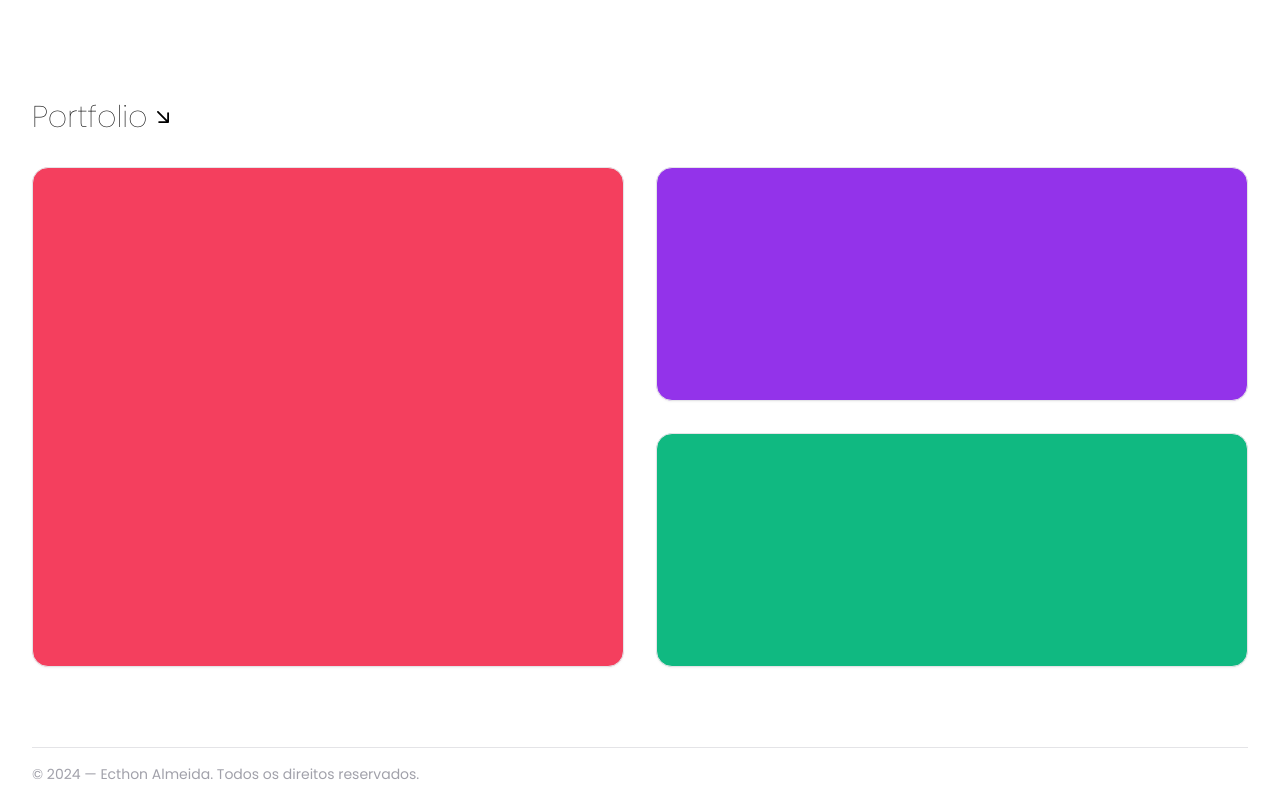
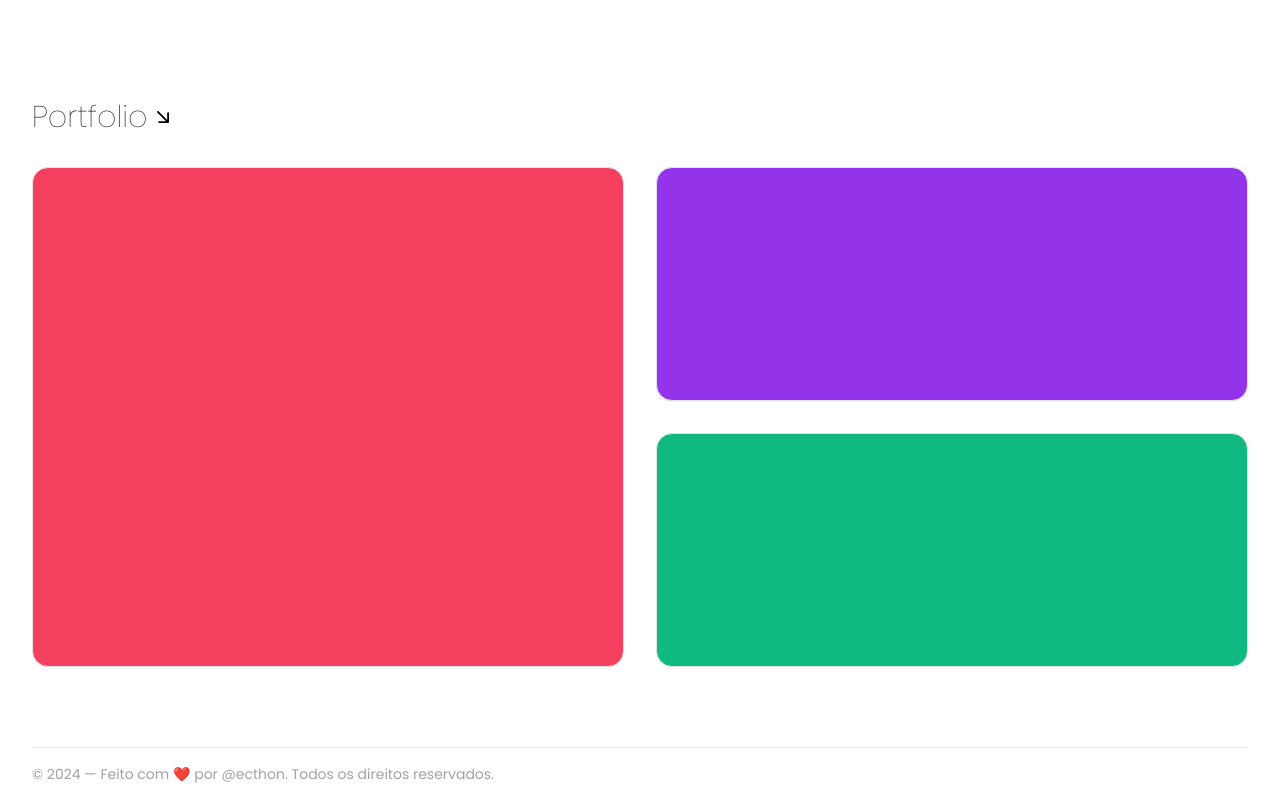
Before and after one commit to ecthon/ecthon-app, a Next.js app: page / in a window 1280 px wide. Shown: the part 541-1341 px from the top of the page. Built offline with nearby package versions, Linux system fonts and the light colour scheme.

Commit message:
Footer info

```diff
--- a/src/components/footer.tsx
+++ b/src/components/footer.tsx
@@ -5,7 +5,7 @@ export function Footer() {
   return (
     <footer className="flex flex-col w-[1216px] max-sm:w-full max-sm:px-5 mx-auto mt-20">
       <Separator orientation="horizontal" className="w-full dark:bg-zinc-800"/>
-      <p className="font-normal text-zinc-400 dark:text-zinc-500 text-sm py-4 max-sm:text-[11px]">&copy; {currentYear} — Ecthon Almeida.<br className="hidden max-sm:flex" /> Todos os direitos reservados.</p>
+      <p className="font-normal text-zinc-400 dark:text-zinc-500 text-sm py-4 max-sm:text-[11px]">&copy; {currentYear} — Feito com ❤️ por  @ecthon.<br className="hidden max-sm:flex" /> Todos os direitos reservados.</p>
     </footer>
   )
 }
```
